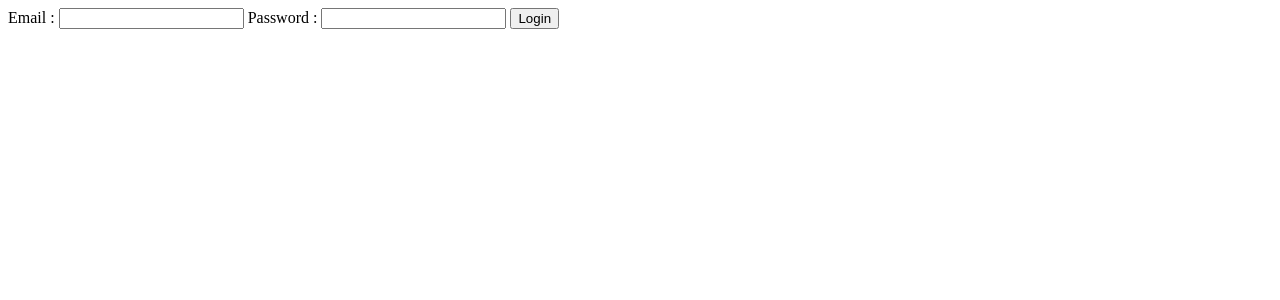
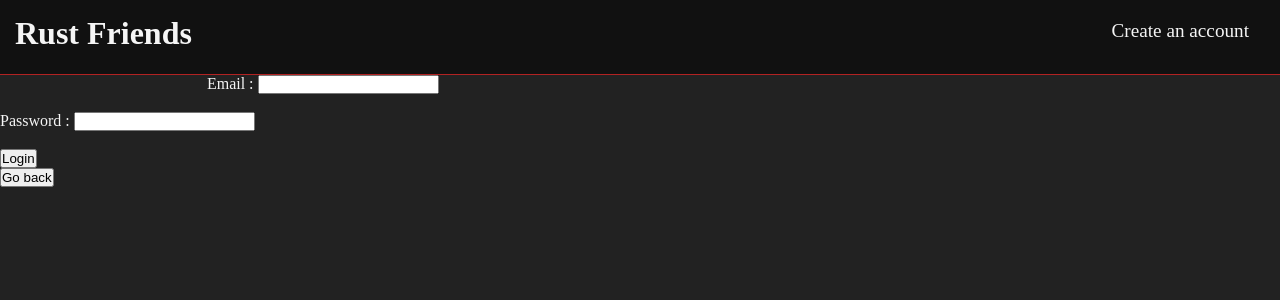
Before and after one commit to BeSketens/Rust-Friends, a PHP site: page /login in a window 1280 px wide. Shown: the top 300 px of the page. Run offline with PHP 8.4, Linux system fonts and the light colour scheme.

Commit message:
rework procedural to oo V-0.1

```diff
--- a/controller/login.php
+++ b/controller/loginController.php
@@ -19,11 +19,9 @@ class Login {
             exit();
         }
 
-        # HTML variable in view
-        $error = '';
-
         # if login form has been submitted
         if (isset($_POST['login-submit'])) {
+            # HTML variable in view
             $error = $this->loginProcess();
         }
 
@@ -57,6 +55,9 @@ class Login {
         # set up session variables
         $this->sessionStepUp($user);
 
+        # redirect to update status
+        header('Location: home');
+
         return '';
     }
 
--- a/index.php
+++ b/index.php
@@ -4,32 +4,59 @@ require_once './model/Db.class.php';
 
 # global variables
 const VIEW_PATH = 'view/';
-const MODEL_PATH = 'model/';
+#const MODEL_PATH = 'model/';
 const CONTROLLER_PATH = 'controller/';
+
+################################################################################
 
 # db access
 $db = Db::getInstance();
 
-# header
-require VIEW_PATH . 'header.php';
+################################################################################
 
 # get action
 isset($_GET['action']) ? $action = htmlentities($_GET['action']) : $action = false;
 
 # which action into controller
 switch ($action) {
-    case 'accountCreation' :
+    case 'create-account' :
         require CONTROLLER_PATH . 'accountCreationController.php';
         $controller = new Account($db);
+        $title = 'Create account';
         break;
     case 'login' :
-        require CONTROLLER_PATH . 'login.php';
+        require CONTROLLER_PATH . 'loginController.php';
         $controller = new Login($db);
+        $title = 'Login';
+        break;
+    case 'logout' :
+        require CONTROLLER_PATH . 'logoutController.php';
+        $controller = new Logout();
+        break;
+    case 'profile' :
+        require CONTROLLER_PATH . 'profileDisplayController.php';
+        $controller = new ProfileDisplay($db);
+        $title = 'Profile';
+        break;
+    case 'create-profile' :
+        require CONTROLLER_PATH . 'profileCreationController.php';
+        $controller = new ProfileCreation($db);
+        $title = 'Profile';
+        break;
+    case 'edit-profile' :
+        require CONTROLLER_PATH . 'profileEditController.php';
+        $controller = new ProfileEdit($db);
+        $title = 'Profile';
         break;
     default :
         require CONTROLLER_PATH . 'homeController.php';
         $controller = new Home($db);
+        $title = 'Home';
 }
+################################################################################
+
+# header
+require VIEW_PATH . 'header.php';
 
 # run controller
 $controller->runScript();
--- /dev/null
+++ b/view/css/style.css
@@ -0,0 +1,47 @@
+* {
+    padding: 0;
+    margin: 0;
+    box-sizing: border-box;
+}
+
+body {
+    background-color: #222222;
+    color: whitesmoke;
+    font-family: Ebrima, serif;
+}
+
+a {
+    color: whitesmoke;
+}
+
+header {
+    height: 75px;
+    border-bottom: 1px solid firebrick;
+    background-color: #111111;
+}
+
+header a {
+    text-decoration: none;
+}
+
+header div {
+    float: left;
+    padding: 15px;
+}
+
+header nav {
+    float: right;
+    font-size: 1.2rem;
+    margin: 20px;
+}
+
+header nav a {
+    padding: 7px 10px 10px 10px;
+    width: max-content;
+    height: max-content;
+    border: 1px solid #111111;
+}
+
+header nav a:hover {
+    border: 1px solid firebrick;
+}
--- a/view/header.php
+++ b/view/header.php
@@ -1,3 +1,35 @@
 <?php
+date_default_timezone_set('Europe/Brussels');
+session_start();
 
-session_start();
+$connected = isset($_SESSION['connected']);
+?>
+
+<!DOCTYPE html>
+<html lang="en">
+
+<head>
+    <meta charset="UTF-8" />
+    <meta http-equiv="X-UA-Compatible" content="IE=edge" />
+    <meta name="viewport" content="width=device-width, initial-scale=1.0" />
+    <!--<link rel="shortcut icon" href="../../design/images/favicon.ico" type="image/x-icon">-->
+    <link rel="stylesheet" href="view/css/style.css">
+    <title><?= $title ?></title>
+</head>
+
+<body>
+
+<header>
+    <div>
+        <a href="home"><h1>Rust Friends</h1></a>
+        <img alt="" src="">
+    </div>
+    <nav>
+        <?php if ($connected) { ?>
+            <a href="profile">My profile</a>
+            <a href="logout">Logout</a>
+        <?php } else { ?>
+            <a href="create-account">Create an account</a>
+        <?php } ?>
+    </nav>
+</header>
--- a/view/home.php
+++ /dev/null
@@ -1,3 +0,0 @@
-<a href="">Home</a> <!-- trigger false value, default  -->
-<a href="accountCreation">Create account</a>
-<a href="login">Login</a>
--- a/view/login.php
+++ b/view/login.php
@@ -6,9 +6,12 @@
         Email :
         <input type="email" name="email">
     </label>
+    <br><br>
     <label>
         Password :
         <input type="password" name="password">
     </label>
+    <br><br>
     <button type="submit" name="login-submit">Login</button>
 </form>
+<a href="home"><button type="button">Go back</button></a>
```
Also changed, not shown: controller/homeController.php (+15 -0 lines), controller/logoutController.php (added, +13 -0 lines), controller/profileCreationController.php (+15 -0 lines), controller/profileDisplayController.php (+15 -0 lines), controller/profileEditController.php (+15 -0 lines), view/accountCreation.php (+19 -2 lines).
